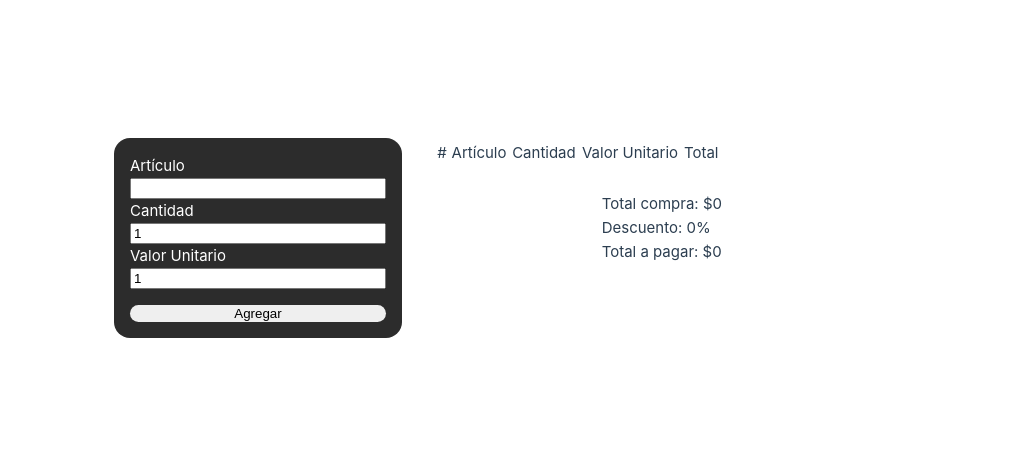
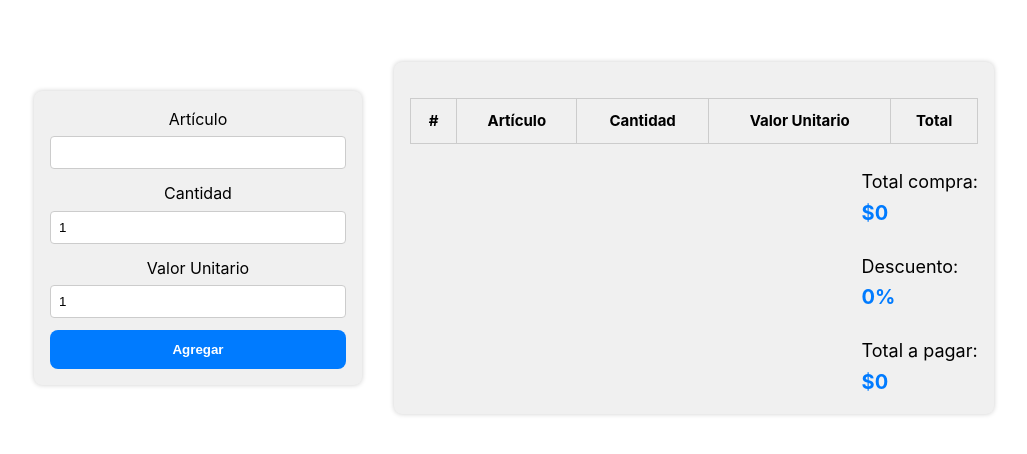
Before and after one commit to Draklif/TDW-TallerVue, a Vue app: page / in a window 1280 px wide. Shown: the part 162-616 px from the top of the page, without its empty margins (222-1249 px from the left). Built offline with nearby package versions, Linux system fonts and the light colour scheme.

Commit message:
140923-02 Estilos finales

```diff
--- a/src/App.vue
+++ b/src/App.vue
@@ -2,21 +2,22 @@
 import { ref, reactive } from 'vue'
 import Table from './components/Table.vue'
 
-  const newArticle = ref('');
-  const newQuantity = ref(1);
-  const newValue = ref(1);
+const newArticle = ref('')
+const newQuantity = ref(1)
+const newValue = ref(1)
 
-  const quantityTotal = ref(0);
-  const totalBase = ref(0);
-  const totalAbsolute = ref(0);
-  const discount = ref(0);
+const totalBase = ref(0)
+const totalAbsolute = ref(0)
+const discount = ref(0)
 
+// Se define el tipo Item con las propiedades que tomará siempre
 type Item = {
-    article: string,
-    quantity: number,
+  article: string
+  quantity: number
   value: number
 }
 
+// Se define un arreglo reactivo que toma únicamente arreglos de tipo Item
 const items = reactive<Item[]>([])
 
 const addItem = () => {
@@ -37,6 +38,7 @@
   })
 
   calculatePrice()
+  resetForm()
 
   newArticle.value = ''
   newQuantity.value = 1
@@ -45,102 +47,145 @@
 
 const onItemDeleted = () => {
   calculatePrice()
+  resetForm()
+}
 
+const calculatePrice = () => {
+  // El método 'reduce' se encarga de reducir un array a un solo valor, acumulando los elementos a un solo valor
+  // Funciona como un for en el sentido que itera todo el array y, en cada iteración, toma el valor de la propiedad 'quantity' y la suma al acumulador llamado 'acum'. El 0 es el valor inicial de 'acum'.
+  let quantityTotal = items.reduce((acum, item) => acum + item.quantity, 0)
+  totalBase.value = items.reduce((acum, item) => acum + item.value * item.quantity, 0)
+
+  discount.value = 0
+
+  if (totalBase.value >= 60000) {
+    discount.value = 5
+  }
+  if (totalBase.value >= 120000) {
+    discount.value = 10
+  }
+  if (totalBase.value >= 240000) {
+    discount.value = 15
+  }
+
+  if (quantityTotal >= 12) {
+    discount.value = 20
+  } else if (quantityTotal >= 6) {
+    discount.value = 10
+  }
+
+  totalAbsolute.value = Math.floor(totalBase.value * (1 - discount.value / 100))
+}
+
+const resetForm = () => {
   newArticle.value = ''
   newQuantity.value = 1
   newValue.value = 1
 }
-
-  const calculatePrice = () => {
-    quantityTotal.value = 0
-    totalBase.value = 0
-    discount.value = 0
-    totalAbsolute.value = 0
-    for (const item of items) {
-      quantityTotal.value = quantityTotal.value + item.quantity
-      totalBase.value = totalBase.value + (item.value * item.quantity)
-
-      if (totalBase.value >= 60000 && discount.value < 5) {
-        discount.value = 5
-      } else if (totalBase.value >= 120000 && discount.value < 10) {
-        discount.value = 10
-      } else if (totalBase.value >= 240000 && discount.value < 15) {
-        discount.value = 15
-      }
-
-      if (quantityTotal.value >= 6 && discount.value < 10) {
-        discount.value = 10
-      } else if (quantityTotal.value >= 12 && discount.value < 20) {
-        discount.value = 20
-      }
-
-      discount.value = quantityTotal.value < 6 && totalBase.value < 60000 ? 0 : discount.value
-      totalAbsolute.value = Math.floor(totalBase.value * (1 - (discount.value / 100)))
-    }
-  }
 </script>
 
 <template>
-  <div class="formContainer">
-    <form style="display: flex; flex-direction: column;" @submit.prevent="addItem">
-      <label for="txtArticle">Artículo</label>
-      <input id="txtArticle" type="text" v-model="newArticle">
-      <label for="txtQuantity">Cantidad</label>
-      <input id="txtQuantity" type="number" v-model="newQuantity">
-      <label for="txtValue">Valor Unitario</label>
-      <input id="txtValue" type="number" v-model="newValue">
-      <button type="submit">Agregar</button>
+  <form @submit.prevent="addItem" class="form">
+    <label for="txtArticle" class="label">Artículo</label>
+    <input id="txtArticle" type="text" v-model="newArticle" class="input" />
+    <label for="txtQuantity" class="label">Cantidad</label>
+    <input id="txtQuantity" type="number" v-model="newQuantity" class="input" />
+    <label for="txtValue" class="label">Valor Unitario</label>
+    <input id="txtValue" type="number" v-model="newValue" class="input" />
+    <button type="submit" class="button">Agregar</button>
   </form>
-  </div>
 
-  <div class="dataContainer">
-    <Table :items="items" @item-deleted="onItemDeleted"/>
+  <section class="dataContainer">
+    <Table :items="items" @item-deleted="onItemDeleted" />
 
     <div class="showTotal">
-      <label for="totalBase">Total compra: </label>
-      <p id="totalBase" style="display: inline;">${{ totalBase }}</p>
-      <br>
-      <label for="discount">Descuento: </label>
-      <p id="discount" style="display: inline;">{{ discount }}%</p>
-      <br>
-      <label for="total">Total a pagar: </label>
-      <p id="total" style="display: inline;">${{ totalAbsolute }}</p>
+      <label for="totalBase" class="totalLabel">Total compra:</label>
+      <p id="totalBase" class="totalValue">${{ totalBase }}</p>
+      <br />
+      <label for="discount" class="totalLabel">Descuento:</label>
+      <p id="discount" class="totalValue">{{ discount }}%</p>
+      <br />
+      <label for="total" class="totalLabel">Total a pagar:</label>
+      <p id="total" class="totalValue">${{ totalAbsolute }}</p>
     </div>
-  </div>
+  </section>
 </template>
 
 <style scoped>
-template {
+
+.form {
+  color: black;
   display: flex;
-  flex-direction: row;
+  flex-direction: column;
+  align-items: center;
+  padding: 16px;
+  background-color: #f0f0f0;
+  border-radius: 8px;
+  box-shadow: 0px 0px 5px rgba(0, 0, 0, 0.2);
+  width: calc(100% - 256px);
+  margin-right: 32px;
+  justify-self: end;
+  align-self: center;
 }
 
-.formContainer {
-  display: flex;
-  justify-content: center;
-  color: white;
-  border-radius: 16px;
-  background-color: rgb(44, 44, 44);
-  padding: 16px;
-  margin: 16px;
+.label {
+  font-size: 16px;
+  margin-bottom: 4px;
 }
 
-button {
-  width: 256px;
-  margin-top: 16px;
-  border: 0;
-  border-radius: 16px;
+.input {
+  width: 100%;
+  padding: 8px;
+  border: 1px solid #ccc;
+  border-radius: 4px;
+  margin-bottom: 12px;
+}
+
+.button {
+  width: 100%;
+  padding: 12px;
+  background-color: #007bff;
+  color: white;
+  border: none;
+  border-radius: 8px;
+  cursor: pointer;
+  font-weight: bold;
+  transition: background-color 0.3s ease;
+}
+
+.button:hover {
+  background-color: #0056b3;
+}
+
+.totalLabel {
+  font-size: 18px;
+  margin-bottom: 4px;
+}
+
+.totalValue {
+  font-size: 20px;
+  font-weight: bold;
+  color: #007bff;
 }
 
 .dataContainer {
   display: flex;
   flex-direction: column;
-  margin: 16px;
+  align-items: center;
+  padding: 16px;
+  background-color: #f0f0f0;
+  border-radius: 8px;
+  box-shadow: 0px 0px 5px rgba(0, 0, 0, 0.2);
+  color: black;
+  width: calc(600px);
+  margin-right: 32px;
+  justify-self: start;
+  overflow-y: auto;
+  max-height: 80vh;
 }
 
 .showTotal {
   margin-top: 24px;
-  align-self: end;
+  align-self: flex-end;
 }
-
 </style>
--- a/src/components/Table.vue
+++ b/src/components/Table.vue
@@ -13,7 +13,7 @@
 </script>
 
 <template>
-  <table>
+  <table class="table">
     <thead>
       <tr>
         <th>#</th>
@@ -30,11 +30,43 @@
         <td>{{ item.quantity }}</td>
         <td>${{ item.value }}</td>
         <td>${{ item.quantity * item.value }}</td>
-        <td><button type="button" @click="deleteItem(index)"><DeleteIcon /></button></td>
+        <td><button type="button" @click="deleteItem(index)" class="deleteButton"><DeleteIcon /></button></td>
       </tr>
     </tbody>
   </table>
 </template>
 
 <style scoped>
+.table {
+  width: 100%;
+  border-collapse: collapse;
+  margin-top: 20px;
+  overflow-y: auto;
+  max-height: 320px;
+}
+
+.table th,
+.table td {
+  padding: 10px;
+  text-align: center;
+  border: 1px solid #ccc;
+}
+
+.table th {
+  background-color: #f0f0f0;
+  font-weight: bold;
+}
+
+.delete-button {
+  background-color: #ff4d4d;
+  color: white;
+  border: none;
+  border-radius: 4px;
+  padding: 6px 10px;
+  cursor: pointer;
+}
+
+.delete-button:hover {
+  background-color: #ff0000;
+}
 </style>
```
Lines whose indentation alone changed are shown as unchanged.
